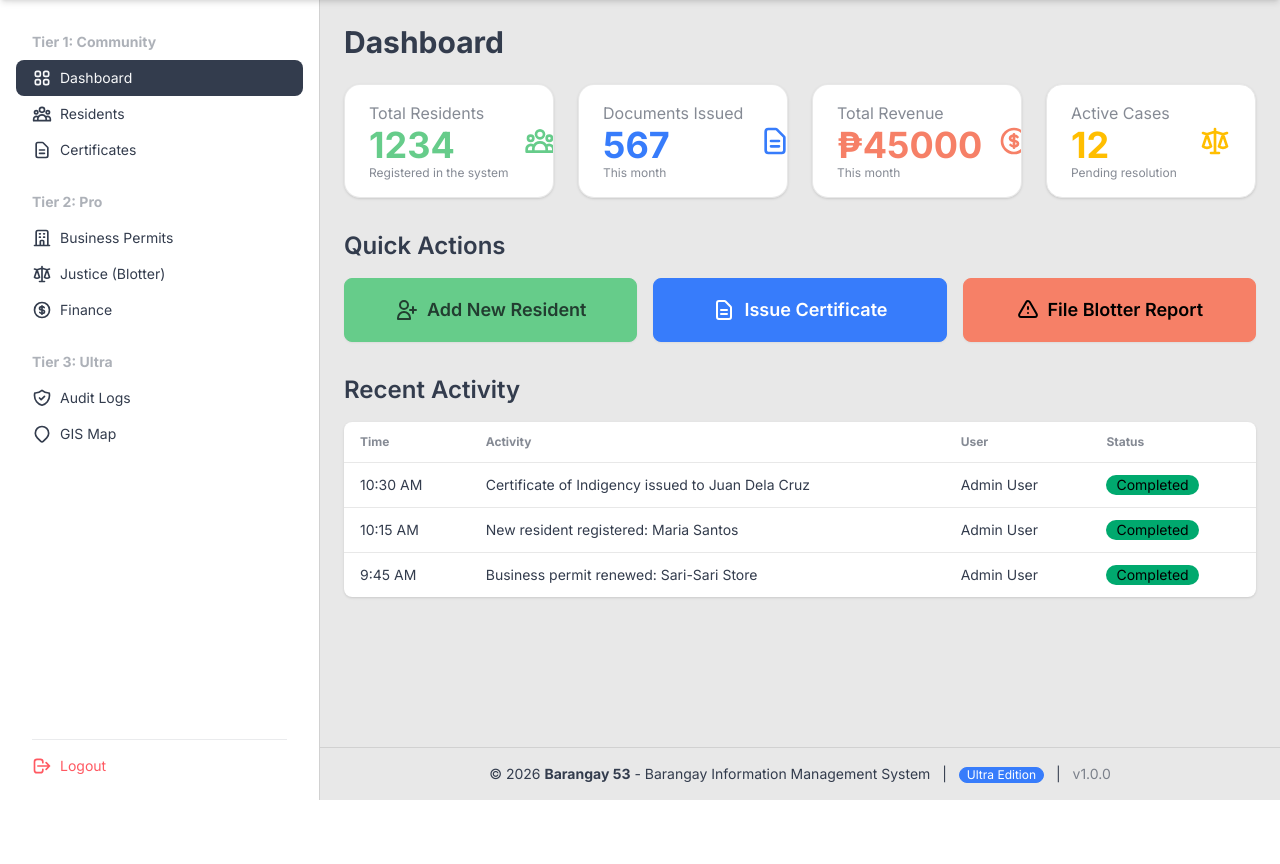
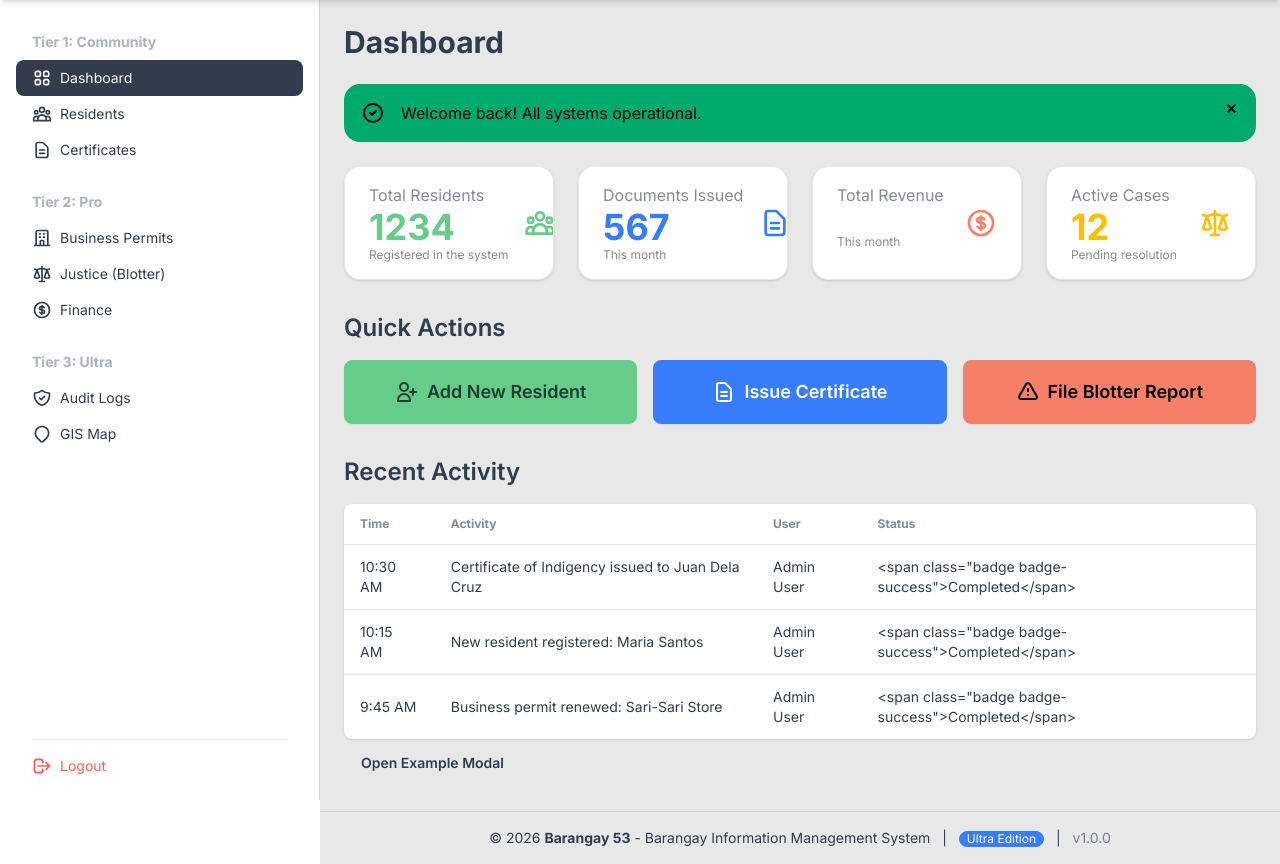
Before and after one commit to komradkat/bims2, a Django app: page / in a window 1280 px wide. Shown: the part 64-928 px from the top of the page. Before the commit the page ends 864 px from the top, so only its background shows below. Run offline with Django 5.2, Linux system fonts and the light colour scheme; some libraries are stand-ins or nearby versions.

Commit message:
🔧 update (ui): enhance dashboard with reusable components and activity feed

```diff
--- a/apps/core/views.py
+++ b/apps/core/views.py
@@ -16,4 +16,34 @@
             'total_revenue': 45000,
             'active_cases': 12,
         }
+
+        # Data for activity table
+        context['activity_headers'] = ['Time', 'Activity', 'User', 'Status']
+        context['activity_rows'] = [
+            {
+                'cells': [
+                    '10:30 AM',
+                    'Certificate of Indigency issued to Juan Dela Cruz',
+                    'Admin User',
+                    '<span class="badge badge-success">Completed</span>',
+                ]
+            },
+            {
+                'cells': [
+                    '10:15 AM',
+                    'New resident registered: Maria Santos',
+                    'Admin User',
+                    '<span class="badge badge-success">Completed</span>',
+                ]
+            },
+            {
+                'cells': [
+                    '9:45 AM',
+                    'Business permit renewed: Sari-Sari Store',
+                    'Admin User',
+                    '<span class="badge badge-success">Completed</span>',
+                ]
+            },
+        ]
+
         return context
--- /dev/null
+++ b/templates/components/alert.html
@@ -0,0 +1,28 @@
+{# Alert Component - Notification/Alert message #}
+{# Usage: {% include 'components/alert.html' with type="success" message="Operation successful!" dismissible=True %} #}
+
+<div role="alert" class="alert alert-{{ type|default:'info' }} {% if dismissible %}relative{% endif %}"
+     {% if alpine %}x-data="{ show: true }" x-show="show" x-transition{% endif %}>
+
+    {# Icon based on type #}
+    {% if type == "success" %}
+    <svg xmlns="http://www.w3.org/2000/svg" class="stroke-current shrink-0 h-6 w-6" fill="none" viewBox="0 0 24 24"><path stroke-linecap="round" stroke-linejoin="round" stroke-width="2" d="M9 12l2 2 4-4m6 2a9 9 0 11-18 0 9 9 0 0118 0z" /></svg>
+    {% elif type == "error" %}
+    <svg xmlns="http://www.w3.org/2000/svg" class="stroke-current shrink-0 h-6 w-6" fill="none" viewBox="0 0 24 24"><path stroke-linecap="round" stroke-linejoin="round" stroke-width="2" d="M10 14l2-2m0 0l2-2m-2 2l-2-2m2 2l2 2m7-2a9 9 0 11-18 0 9 9 0 0118 0z" /></svg>
+    {% elif type == "warning" %}
+    <svg xmlns="http://www.w3.org/2000/svg" class="stroke-current shrink-0 h-6 w-6" fill="none" viewBox="0 0 24 24"><path stroke-linecap="round" stroke-linejoin="round" stroke-width="2" d="M12 9v2m0 4h.01m-6.938 4h13.856c1.54 0 2.502-1.667 1.732-3L13.732 4c-.77-1.333-2.694-1.333-3.464 0L3.34 16c-.77 1.333.192 3 1.732 3z" /></svg>
+    {% else %}
+    <svg xmlns="http://www.w3.org/2000/svg" fill="none" viewBox="0 0 24 24" class="stroke-current shrink-0 w-6 h-6"><path stroke-linecap="round" stroke-linejoin="round" stroke-width="2" d="M13 16h-1v-4h-1m1-4h.01M21 12a9 9 0 11-18 0 9 9 0 0118 0z"></path></svg>
+    {% endif %}
+
+    {# Message #}
+    <span>{{ message }}</span>
+
+    {# Dismissible button #}
+    {% if dismissible %}
+    <button class="btn btn-sm btn-circle btn-ghost absolute right-2 top-2"
+            {% if alpine %}@click="show = false"{% else %}onclick="this.parentElement.remove()"{% endif %}>
+        ✕
+    </button>
+    {% endif %}
+</div>
--- /dev/null
+++ b/templates/components/data_table.html
@@ -0,0 +1,68 @@
+{# Data Table Component - Reusable table with pagination #}
+{# Usage: {% include 'components/data_table.html' with headers=headers rows=rows actions=True %} #}
+
+<div class="overflow-x-auto bg-base-100 rounded-lg shadow">
+    <table class="table">
+        {# Table Header #}
+        <thead>
+            <tr>
+                {% for header in headers %}
+                <th>{{ header }}</th>
+                {% endfor %}
+                {% if actions %}
+                <th>Actions</th>
+                {% endif %}
+            </tr>
+        </thead>
+
+        {# Table Body #}
+        <tbody>
+            {% if rows %}
+                {% for row in rows %}
+                <tr class="hover">
+                    {% for cell in row.cells %}
+                    <td>{{ cell }}</td>
+                    {% endfor %}
+                    {% if actions %}
+                    <td>
+                        <div class="dropdown dropdown-end">
+                            <div tabindex="0" role="button" class="btn btn-ghost btn-xs">
+                                <svg xmlns="http://www.w3.org/2000/svg" fill="none" viewBox="0 0 24 24" class="inline-block w-5 h-5 stroke-current"><path stroke-linecap="round" stroke-linejoin="round" stroke-width="2" d="M5 12h.01M12 12h.01M19 12h.01M6 12a1 1 0 11-2 0 1 1 0 012 0zm7 0a1 1 0 11-2 0 1 1 0 012 0zm7 0a1 1 0 11-2 0 1 1 0 012 0z"></path></svg>
+                            </div>
+                            <ul tabindex="0" class="dropdown-content z-[1] menu p-2 shadow bg-base-100 rounded-box w-52">
+                                {% if row.actions %}
+                                    {% for action in row.actions %}
+                                    <li><a href="{{ action.url }}">{{ action.label }}</a></li>
+                                    {% endfor %}
+                                {% else %}
+                                <li><a>View</a></li>
+                                <li><a>Edit</a></li>
+                                <li><a class="text-error">Delete</a></li>
+                                {% endif %}
+                            </ul>
+                        </div>
+                    </td>
+                    {% endif %}
+                </tr>
+                {% endfor %}
+            {% else %}
+                <tr>
+                    <td colspan="{{ headers|length|add:1 }}" class="text-center text-base-content/50 py-8">
+                        No data available
+                    </td>
+                </tr>
+            {% endif %}
+        </tbody>
+    </table>
+</div>
+
+{# Pagination (if provided) #}
+{% if pagination %}
+<div class="flex justify-center mt-4">
+    <div class="join">
+        <button class="join-item btn btn-sm" {% if not pagination.has_previous %}disabled{% endif %}>«</button>
+        <button class="join-item btn btn-sm">Page {{ pagination.current }} of {{ pagination.total }}</button>
+        <button class="join-item btn btn-sm" {% if not pagination.has_next %}disabled{% endif %}>»</button>
+    </div>
+</div>
+{% endif %}
--- /dev/null
+++ b/templates/components/modal.html
@@ -0,0 +1,49 @@
+{# Modal Component - Reusable modal dialog #}
+{# Usage: {% include 'components/modal.html' with modal_id="my_modal" title="Modal Title" %} #}
+
+{# Modal Trigger Button (optional - can be triggered programmatically) #}
+{% if show_trigger %}
+<button class="btn btn-{{ trigger_variant|default:'primary' }}" onclick="{{ modal_id }}.showModal()">
+    {{ trigger_text|default:'Open Modal' }}
+</button>
+{% endif %}
+
+{# Modal Dialog #}
+<dialog id="{{ modal_id }}" class="modal">
+    <div class="modal-box {% if size == 'large' %}w-11/12 max-w-5xl{% elif size == 'small' %}max-w-md{% endif %}">
+        {# Modal Header #}
+        <h3 class="font-bold text-lg mb-4">{{ title }}</h3>
+
+        {# Modal Content #}
+        <div class="py-4">
+            {% if content %}
+                {{ content|safe }}
+            {% else %}
+                {% block modal_content %}
+                <p>Modal content goes here</p>
+                {% endblock %}
+            {% endif %}
+        </div>
+
+        {# Modal Actions #}
+        <div class="modal-action">
+            {% if actions %}
+                {% for action in actions %}
+                <button class="btn btn-{{ action.variant|default:'primary' }}"
+                        {% if action.onclick %}onclick="{{ action.onclick }}"{% endif %}>
+                    {{ action.label }}
+                </button>
+                {% endfor %}
+            {% else %}
+                <form method="dialog">
+                    <button class="btn">Close</button>
+                </form>
+            {% endif %}
+        </div>
+    </div>
+
+    {# Click outside to close #}
+    <form method="dialog" class="modal-backdrop">
+        <button>close</button>
+    </form>
+</dialog>
--- /dev/null
+++ b/templates/components/stat_card.html
@@ -0,0 +1,29 @@
+{# Stat Card Component - Reusable statistics card #}
+{# Usage: {% include 'components/stat_card.html' with title="Total Residents" value=1234 icon="users" color="primary" description="Registered in the system" %} #}
+
+<div class="stats shadow bg-base-100 border border-base-200">
+    <div class="stat">
+        {% if icon %}
+        <div class="stat-figure text-{{ color|default:'primary' }}">
+            {% if icon == "users" %}
+            <svg xmlns="http://www.w3.org/2000/svg" fill="none" viewBox="0 0 24 24" class="inline-block w-8 h-8 stroke-current"><path stroke-linecap="round" stroke-linejoin="round" stroke-width="2" d="M17 20h5v-2a3 3 0 00-5.356-1.857M17 20H7m10 0v-2c0-.656-.126-1.283-.356-1.857M7 20H2v-2a3 3 0 015.356-1.857M7 20v-2c0-.656.126-1.283.356-1.857m0 0a5.002 5.002 0 019.288 0M15 7a3 3 0 11-6 0 3 3 0 016 0zm6 3a2 2 0 11-4 0 2 2 0 014 0zM7 10a2 2 0 11-4 0 2 2 0 014 0z"></path></svg>
+            {% elif icon == "document" %}
+            <svg xmlns="http://www.w3.org/2000/svg" fill="none" viewBox="0 0 24 24" class="inline-block w-8 h-8 stroke-current"><path stroke-linecap="round" stroke-linejoin="round" stroke-width="2" d="M9 12h6m-6 4h6m2 5H7a2 2 0 01-2-2V5a2 2 0 012-2h5.586a1 1 0 01.707.293l5.414 5.414a1 1 0 01.293.707V19a2 2 0 01-2 2z"></path></svg>
+            {% elif icon == "money" %}
+            <svg xmlns="http://www.w3.org/2000/svg" fill="none" viewBox="0 0 24 24" class="inline-block w-8 h-8 stroke-current"><path stroke-linecap="round" stroke-linejoin="round" stroke-width="2" d="M12 8c-1.657 0-3 .895-3 2s1.343 2 3 2 3 .895 3 2-1.343 2-3 2m0-8c1.11 0 2.08.402 2.599 1M12 8V7m0 1v8m0 0v1m0-1c-1.11 0-2.08-.402-2.599-1M21 12a9 9 0 11-18 0 9 9 0 0118 0z"></path></svg>
+            {% elif icon == "case" %}
+            <svg xmlns="http://www.w3.org/2000/svg" fill="none" viewBox="0 0 24 24" class="inline-block w-8 h-8 stroke-current"><path stroke-linecap="round" stroke-linejoin="round" stroke-width="2" d="M3 6l3 1m0 0l-3 9a5.002 5.002 0 006.001 0M6 7l3 9M6 7l6-2m6 2l3-1m-3 1l-3 9a5.002 5.002 0 006.001 0M18 7l3 9m-3-9l-6-2m0-2v2m0 16V5m0 16H9m3 0h3"></path></svg>
+            {% elif icon == "business" %}
+            <svg xmlns="http://www.w3.org/2000/svg" fill="none" viewBox="0 0 24 24" class="inline-block w-8 h-8 stroke-current"><path stroke-linecap="round" stroke-linejoin="round" stroke-width="2" d="M19 21V5a2 2 0 00-2-2H7a2 2 0 00-2 2v16m14 0h2m-2 0h-5m-9 0H3m2 0h5M9 7h1m-1 4h1m4-4h1m-1 4h1m-5 10v-5a1 1 0 011-1h2a1 1 0 011 1v5m-4 0h4"></path></svg>
+            {% else %}
+            <svg xmlns="http://www.w3.org/2000/svg" fill="none" viewBox="0 0 24 24" class="inline-block w-8 h-8 stroke-current"><path stroke-linecap="round" stroke-linejoin="round" stroke-width="2" d="M13 10V3L4 14h7v7l9-11h-7z"></path></svg>
+            {% endif %}
+        </div>
+        {% endif %}
+        <div class="stat-title">{{ title }}</div>
+        <div class="stat-value text-{{ color|default:'primary' }}">{{ value }}</div>
+        {% if description %}
+        <div class="stat-desc">{{ description }}</div>
+        {% endif %}
+    </div>
+</div>
--- a/templates/pages/dashboard.html
+++ b/templates/pages/dashboard.html
@@ -6,55 +6,17 @@
 <div class="container mx-auto">
     <h1 class="text-3xl font-bold mb-6">Dashboard</h1>
 
-    {# Stats Cards #}
+    {# Alert Example #}
+    <div class="mb-6">
+        {% include 'components/alert.html' with type="success" message="Welcome back! All systems operational." dismissible=True %}
+    </div>
+
+    {# Stats Cards using Component #}
     <div class="grid grid-cols-1 md:grid-cols-2 lg:grid-cols-4 gap-6 mb-8">
-        {# Total Residents #}
-        <div class="stats shadow bg-base-100 border border-base-200">
-            <div class="stat">
-                <div class="stat-figure text-primary">
-                    <svg xmlns="http://www.w3.org/2000/svg" fill="none" viewBox="0 0 24 24" class="inline-block w-8 h-8 stroke-current"><path stroke-linecap="round" stroke-linejoin="round" stroke-width="2" d="M17 20h5v-2a3 3 0 00-5.356-1.857M17 20H7m10 0v-2c0-.656-.126-1.283-.356-1.857M7 20H2v-2a3 3 0 015.356-1.857M7 20v-2c0-.656.126-1.283.356-1.857m0 0a5.002 5.002 0 019.288 0M15 7a3 3 0 11-6 0 3 3 0 016 0zm6 3a2 2 0 11-4 0 2 2 0 014 0zM7 10a2 2 0 11-4 0 2 2 0 014 0z"></path></svg>
-                </div>
-                <div class="stat-title">Total Residents</div>
-                <div class="stat-value text-primary">{{ stats.total_residents }}</div>
-                <div class="stat-desc">Registered in the system</div>
-            </div>
-        </div>
-
-        {# Documents Issued #}
-        <div class="stats shadow bg-base-100 border border-base-200">
-            <div class="stat">
-                <div class="stat-figure text-secondary">
-                    <svg xmlns="http://www.w3.org/2000/svg" fill="none" viewBox="0 0 24 24" class="inline-block w-8 h-8 stroke-current"><path stroke-linecap="round" stroke-linejoin="round" stroke-width="2" d="M9 12h6m-6 4h6m2 5H7a2 2 0 01-2-2V5a2 2 0 012-2h5.586a1 1 0 01.707.293l5.414 5.414a1 1 0 01.293.707V19a2 2 0 01-2 2z"></path></svg>
-                </div>
-                <div class="stat-title">Documents Issued</div>
-                <div class="stat-value text-secondary">{{ stats.documents_issued }}</div>
-                <div class="stat-desc">This month</div>
-            </div>
-        </div>
-
-        {# Total Revenue #}
-        <div class="stats shadow bg-base-100 border border-base-200">
-            <div class="stat">
-                <div class="stat-figure text-accent">
-                    <svg xmlns="http://www.w3.org/2000/svg" fill="none" viewBox="0 0 24 24" class="inline-block w-8 h-8 stroke-current"><path stroke-linecap="round" stroke-linejoin="round" stroke-width="2" d="M12 8c-1.657 0-3 .895-3 2s1.343 2 3 2 3 .895 3 2-1.343 2-3 2m0-8c1.11 0 2.08.402 2.599 1M12 8V7m0 1v8m0 0v1m0-1c-1.11 0-2.08-.402-2.599-1M21 12a9 9 0 11-18 0 9 9 0 0118 0z"></path></svg>
-                </div>
-                <div class="stat-title">Total Revenue</div>
-                <div class="stat-value text-accent">₱{{ stats.total_revenue|floatformat:0 }}</div>
-                <div class="stat-desc">This month</div>
-            </div>
-        </div>
-
-        {# Active Cases #}
-        <div class="stats shadow bg-base-100 border border-base-200">
-            <div class="stat">
-                <div class="stat-figure text-warning">
-                    <svg xmlns="http://www.w3.org/2000/svg" fill="none" viewBox="0 0 24 24" class="inline-block w-8 h-8 stroke-current"><path stroke-linecap="round" stroke-linejoin="round" stroke-width="2" d="M3 6l3 1m0 0l-3 9a5.002 5.002 0 006.001 0M6 7l3 9M6 7l6-2m6 2l3-1m-3 1l-3 9a5.002 5.002 0 006.001 0M18 7l3 9m-3-9l-6-2m0-2v2m0 16V5m0 16H9m3 0h3"></path></svg>
-                </div>
-                <div class="stat-title">Active Cases</div>
-                <div class="stat-value text-warning">{{ stats.active_cases }}</div>
-                <div class="stat-desc">Pending resolution</div>
-            </div>
-        </div>
+        {% include 'components/stat_card.html' with title="Total Residents" value=stats.total_residents icon="users" color="primary" description="Registered in the system" %}
+        {% include 'components/stat_card.html' with title="Documents Issued" value=stats.documents_issued icon="document" color="secondary" description="This month" %}
+        {% include 'components/stat_card.html' with title="Total Revenue" value="₱"|add:stats.total_revenue|floatformat:0 icon="money" color="accent" description="This month" %}
+        {% include 'components/stat_card.html' with title="Active Cases" value=stats.active_cases icon="case" color="warning" description="Pending resolution" %}
     </div>
 
     {# Quick Actions #}
@@ -76,41 +38,13 @@
         </div>
     </div>
 
-    {# Recent Activity #}
+    {# Recent Activity using Data Table Component #}
     <div>
         <h2 class="text-2xl font-semibold mb-4">Recent Activity</h2>
-        <div class="overflow-x-auto bg-base-100 rounded-lg shadow">
-            <table class="table">
-                <thead>
-                    <tr>
-                        <th>Time</th>
-                        <th>Activity</th>
-                        <th>User</th>
-                        <th>Status</th>
-                    </tr>
-                </thead>
-                <tbody>
-                    <tr>
-                        <td>10:30 AM</td>
-                        <td>Certificate of Indigency issued to Juan Dela Cruz</td>
-                        <td>Admin User</td>
-                        <td><span class="badge badge-success">Completed</span></td>
-                    </tr>
-                    <tr>
-                        <td>10:15 AM</td>
-                        <td>New resident registered: Maria Santos</td>
-                        <td>Admin User</td>
-                        <td><span class="badge badge-success">Completed</span></td>
-                    </tr>
-                    <tr>
-                        <td>9:45 AM</td>
-                        <td>Business permit renewed: Sari-Sari Store</td>
-                        <td>Admin User</td>
-                        <td><span class="badge badge-success">Completed</span></td>
-                    </tr>
-                </tbody>
-            </table>
-        </div>
+        {% include 'components/data_table.html' with headers=activity_headers rows=activity_rows actions=False %}
     </div>
+
+    {# Example Modal (hidden by default) #}
+    {% include 'components/modal.html' with modal_id="example_modal" title="Example Modal" show_trigger=True trigger_text="Open Example Modal" trigger_variant="ghost" %}
 </div>
 {% endblock %}
```
Also changed, not shown: templates/components/badge.html (added, +21 -0 lines), templates/components/button.html (added, +34 -0 lines).
